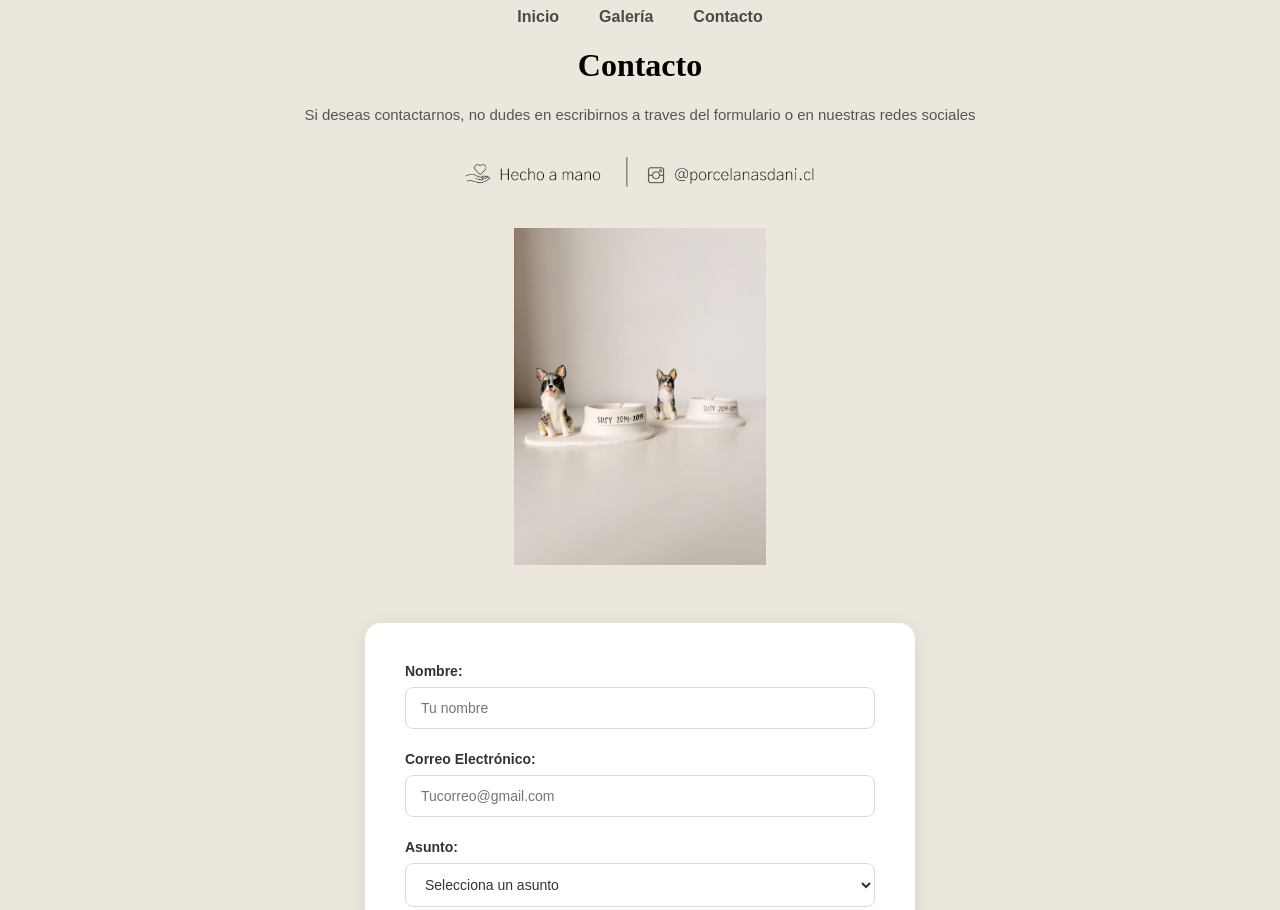
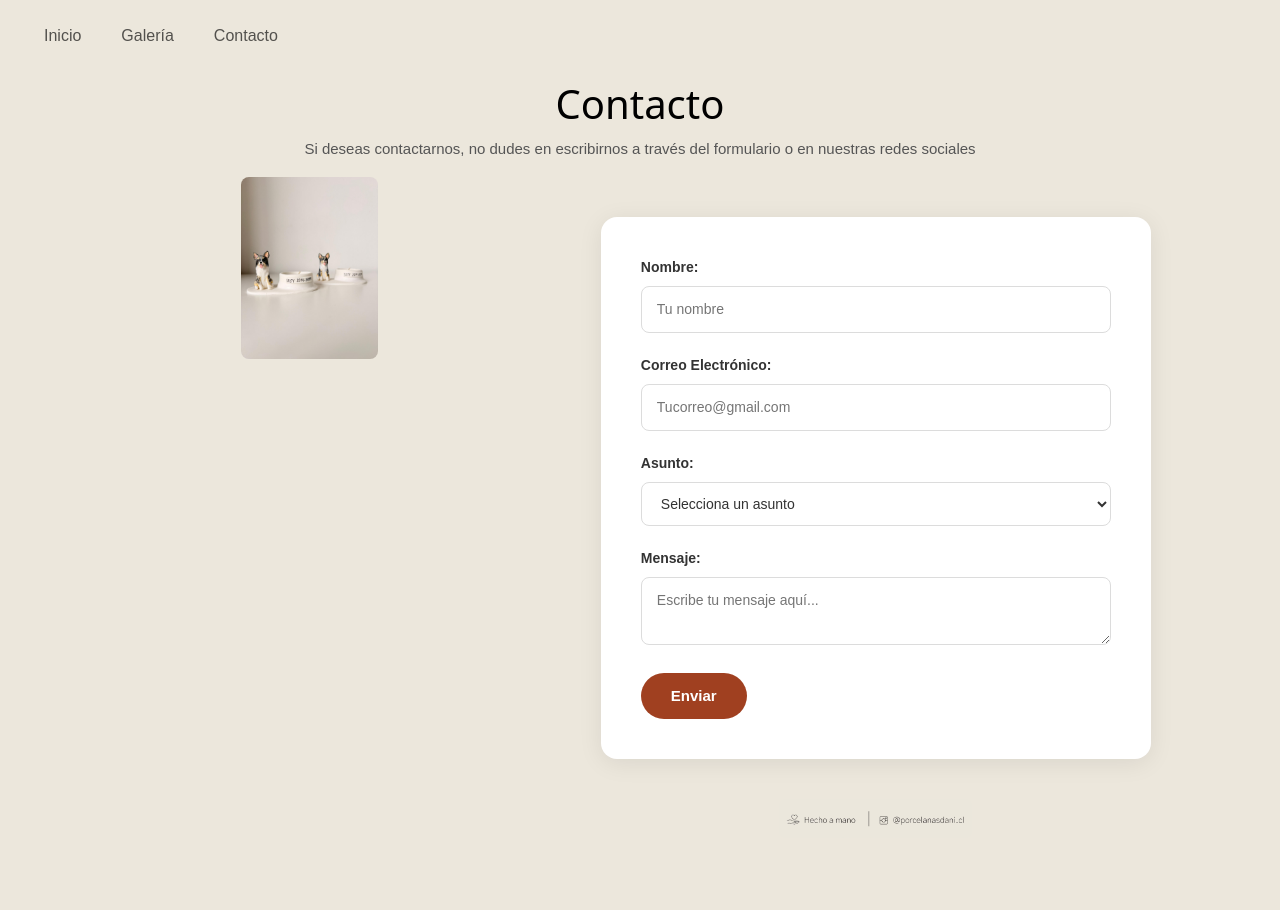
Before and after one commit to charlesignaciohz/Porcelenasdani.cl, a plain HTML site: page Contacto.html in a window 1280 px wide. Shown: the top 910 px of the page. After the commit the page ends 846 px from the top, so only its background shows below. Drawn offline with nearby package versions, Linux system fonts and the light colour scheme.

Commit message:
Add files via upload

```diff
--- a/Contacto.html
+++ b/Contacto.html
@@ -1,31 +1,47 @@
 <!DOCTYPE html>
-<html lang="en">
+<html lang="es">
 <head>
     <meta charset="UTF-8">
     <meta name="viewport" content="width=device-width, initial-scale=1.0">
     <title>Porcelanasdani.cl</title>
+    <link href="https://cdn.jsdelivr.net/npm/bootstrap@5.3.3/dist/css/bootstrap.min.css" rel="stylesheet">
     <link rel="stylesheet" href="estilos.css">
 </head>
+<body>
 
-<body>
-    <nav>
-    <ul>
-        <li><a href="index.html">Inicio</a></li>
-        <li><a href="Galeria.html">Galería</a></li>
-        <li><a href="Contacto.html">Contacto</a></li>
+    <!-- 1. MENÚ SUPERIOR UNIFICADO CON INICIO -->
+    <nav class="navbar navbar-expand py-3 px-4 barra-navegacion">
+        <div class="container-fluid justify-content-start">
+            <ul class="navbar-nav flex-row gap-4">
+                <li class="nav-item">
+                    <a class="nav-link enlace-menu" href="Paginadeinicio.html">Inicio</a>
+                </li>
+                <li class="nav-item">
+                    <a class="nav-link enlace-menu" href="Galeria.html">Galería</a>
+                </li>
+                <li class="nav-item">
+                    <a class="nav-link enlace-menu enlace-activo" href="Contacto.html">Contacto</a>
+                </li>
             </ul>
+        </div>
     </nav>
 
-    <h1>Contacto</h1>
-    <p class="parrafo-corto">
-        Si deseas contactarnos, no dudes en escribirnos a traves del formulario o en nuestras redes sociales</p>
-    <img src=contactodos.jpeg alt="Porcelanasdani" width="1000" height="auto"><br>
-    <img src=contactouno.jpeg alt="Porcelanasdani" width="200" class="imagen-final"><br>
 
-   <main>
-    <div class="columna-formulario"></div>
+<main class="container my-2">
+        <h1 class="titulo-contacto text-center mb-1">Contacto</h1>
+        <p class="parrafo-corto mb-3">
+            Si deseas contactarnos, no dudes en escribirnos a través del formulario o en nuestras redes sociales
+        </p>
 
-    <div class="tarjeta-formulario">
+        <div class="row align-items-start g-3">
+            <!-- Columna izquierda: Imagen contactouno.jpeg -->
+            <div class="col-12 col-md-5 text-center">
+                <img src="contactouno.jpeg" alt="Porcelanasdani" class="img-fluid imagen-contacto rounded-3">
+            </div>
+
+            <!-- Columna derecha: Formulario de contacto -->
+            <div class="col-12 col-md-7">
+                <div class="tarjeta-formulario tarjeta-contacto-compacta">
                     <form action="#" method="POST" class="formulario-contacto">
                         <div class="campo-grupo">
                             <label for="nombre">Nombre:</label>
@@ -45,11 +61,15 @@
                         </div>
                         <div class="campo-grupo">
                             <label for="mensaje">Mensaje:</label>
-                <textarea id="mensaje" name="mensaje" rows="4" placeholder="Escribe tu mensaje aquí..."></textarea>
+                            <textarea id="mensaje" name="mensaje" rows="2" placeholder="Escribe tu mensaje aquí..."></textarea>
                         </div>
                         <button type="submit" class="btn-enviar">Enviar</button>
-
                     </form>
+                </div>
+            <div class="text-center mt-2">
+                    <img src="contactodos.jpeg" alt="Porcelanasdani" class="img-fluid imagen-contacto-bajo rounded-3">
+                </div>
+            </div>
         </div>
     </main>
 
```
Lines whose indentation alone changed are shown as unchanged.
